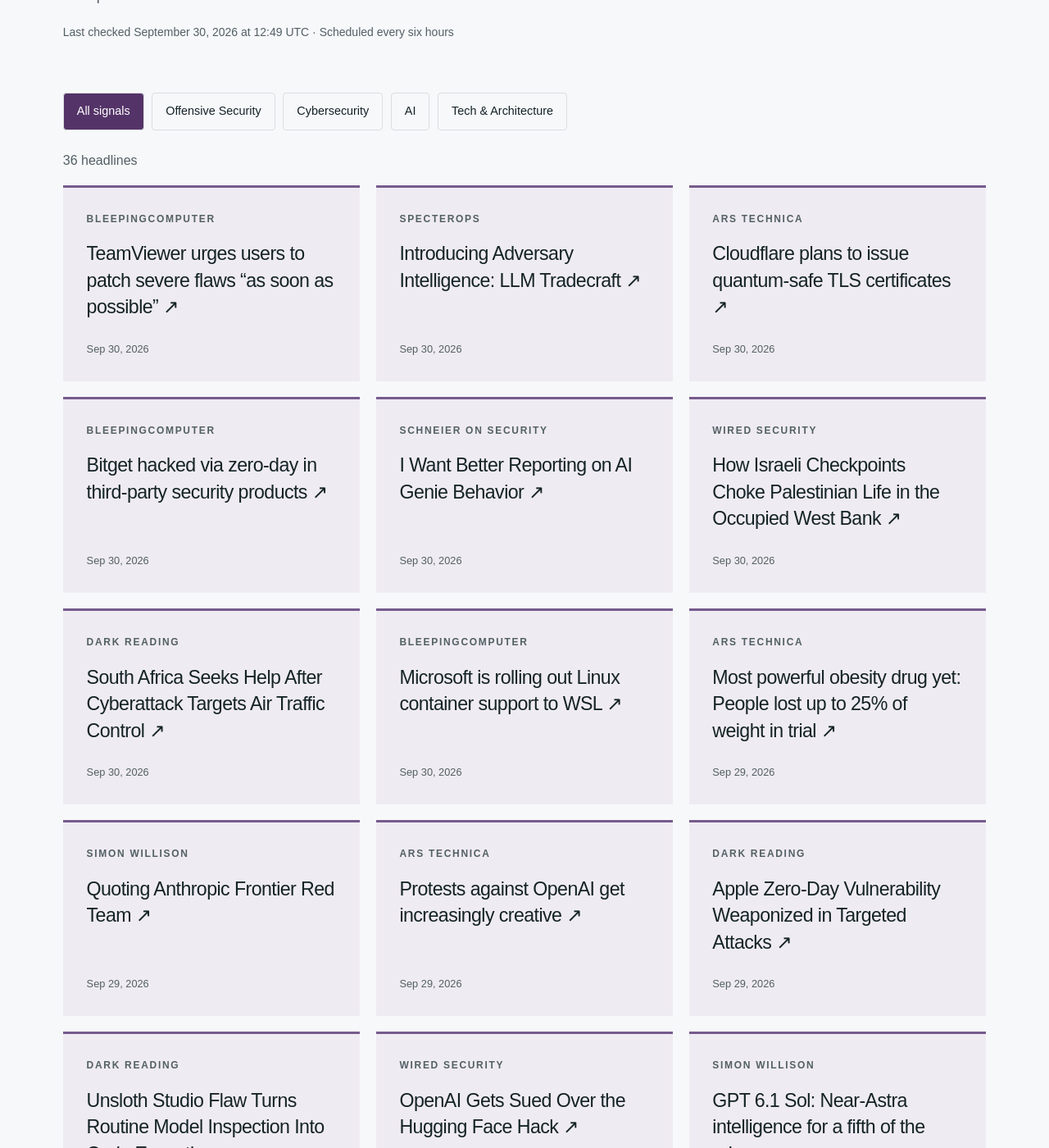
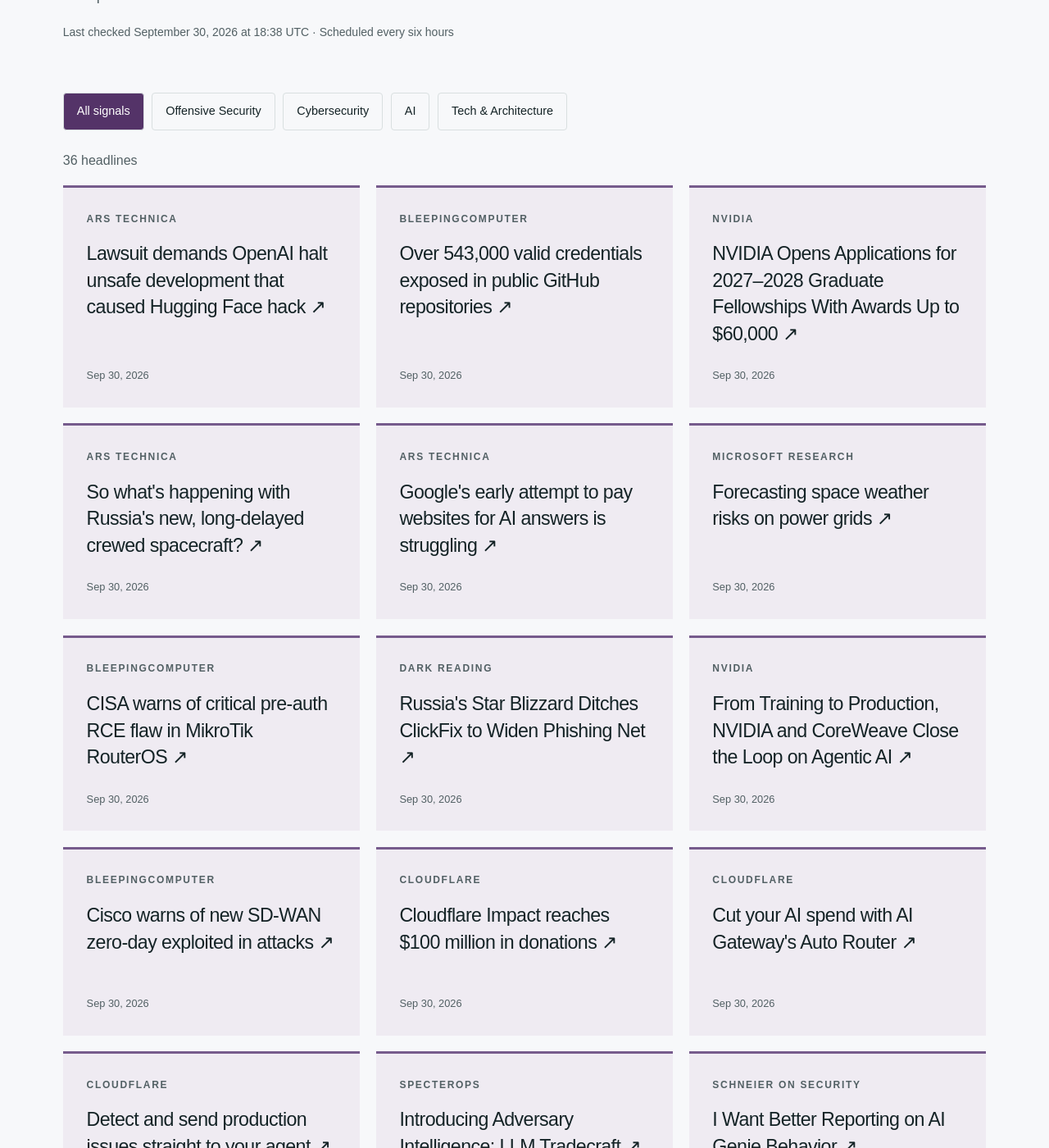
Before and after one commit to hntk/hntk.github.io, a Jekyll site: the page built from news/index.html, in a window 1280 px wide and 1400 px high, scrolled down 375 px. Shown: the whole window at 82% size. Built offline with Jekyll 4.4.1, drawn with Linux system fonts in a browser that asks for light colours; some of the changed text lies outside the part shown.

Commit message:
Refresh News and Signals

```diff
--- a/_data/news.json
+++ b/_data/news.json
@@ -1,13 +1,109 @@
 {
-  "updated": "2026-09-30T12:49:25.173533+00:00",
+  "updated": "2026-09-30T18:38:57.721335+00:00",
   "items": [
     {
-      "title": "TeamViewer urges users to patch severe flaws “as soon as possible”",
-      "url": "https://www.bleepingcomputer.com/news/security/teamviewer-urges-users-to-patch-severe-flaws-as-soon-as-possible/",
-      "published": "2026-09-30T12:25:10+00:00",
+      "title": "Lawsuit demands OpenAI halt unsafe development that caused Hugging Face hack",
+      "url": "https://arstechnica.com/tech-policy/2026/09/lawsuit-demands-openai-halt-unsafe-development-that-caused-hugging-face-hack/",
+      "published": "2026-09-30T18:25:04+00:00",
+      "source": "Ars Technica",
+      "source_id": "ars-technica",
+      "category": "tech-architecture"
+    },
+    {
+      "title": "Over 543,000 valid credentials exposed in public GitHub repositories",
+      "url": "https://www.bleepingcomputer.com/news/security/over-543-000-valid-credentials-exposed-in-public-github-repositories/",
+      "published": "2026-09-30T18:08:34+00:00",
       "source": "BleepingComputer",
       "source_id": "bleepingcomputer",
       "category": "cybersecurity"
+    },
+    {
+      "title": "NVIDIA Opens Applications for 2027–2028 Graduate Fellowships With Awards Up to $60,000",
+      "url": "https://blogs.nvidia.com/blog/applications-open-graduate-fellowship-awards-2026/",
+      "published": "2026-09-30T17:00:21+00:00",
+      "source": "NVIDIA",
+      "source_id": "nvidia",
+      "category": "ai"
+    },
+    {
+      "title": "So what's happening with Russia's new, long-delayed crewed spacecraft?",
+      "url": "https://arstechnica.com/space/2026/09/so-whats-happening-with-russias-new-long-delayed-crewed-spacecraft/",
+      "published": "2026-09-30T16:48:56+00:00",
+      "source": "Ars Technica",
+      "source_id": "ars-technica",
+      "category": "tech-architecture"
+    },
+    {
+      "title": "Google's early attempt to pay websites for AI answers is struggling",
+      "url": "https://arstechnica.com/google/2026/09/google-is-paying-100-websites-for-contributions-to-ai-overviews-but-the-amounts-are-tiny/",
+      "published": "2026-09-30T16:03:48+00:00",
+      "source": "Ars Technica",
+      "source_id": "ars-technica",
+      "category": "tech-architecture"
+    },
+    {
+      "title": "Forecasting space weather risks on power grids",
+      "url": "https://www.microsoft.com/en-us/research/blog/forecasting-space-weather-risks-on-power-grids/",
+      "published": "2026-09-30T16:00:00+00:00",
+      "source": "Microsoft Research",
+      "source_id": "microsoft-research",
+      "category": "ai"
+    },
+    {
+      "title": "CISA warns of critical pre-auth RCE flaw in MikroTik RouterOS",
+      "url": "https://www.bleepingcomputer.com/news/security/cisa-warns-of-critical-pre-auth-rce-flaw-in-mikrotik-routeros/",
+      "published": "2026-09-30T15:49:29+00:00",
+      "source": "BleepingComputer",
+      "source_id": "bleepingcomputer",
+      "category": "cybersecurity"
+    },
+    {
+      "title": "Russia's Star Blizzard Ditches ClickFix to Widen Phishing Net",
+      "url": "https://www.darkreading.com/threat-intelligence/russia-star-blizzard-apt-ditches-clickfix-widen-phishing-net",
+      "published": "2026-09-30T15:02:25+00:00",
+      "source": "Dark Reading",
+      "source_id": "dark-reading",
+      "category": "cybersecurity"
+    },
+    {
+      "title": "From Training to Production, NVIDIA and CoreWeave Close the Loop on Agentic AI",
+      "url": "https://blogs.nvidia.com/blog/coreweave-agentic-ai-vera-rubin/",
+      "published": "2026-09-30T15:00:00+00:00",
+      "source": "NVIDIA",
+      "source_id": "nvidia",
+      "category": "ai"
+    },
+    {
+      "title": "Cisco warns of new SD-WAN zero-day exploited in attacks",
+      "url": "https://www.bleepingcomputer.com/news/security/cisco-warns-of-new-sd-wan-authentication-bypass-zero-day-exploited-in-attacks/",
+      "published": "2026-09-30T14:46:40+00:00",
+      "source": "BleepingComputer",
+      "source_id": "bleepingcomputer",
+      "category": "cybersecurity"
+    },
+    {
+      "title": "Cloudflare Impact reaches $100 million in donations",
+      "url": "https://blog.cloudflare.com/100-million-donations/",
+      "published": "2026-09-30T13:01:55+00:00",
+      "source": "Cloudflare",
+      "source_id": "cloudflare",
+      "category": "tech-architecture"
+    },
+    {
+      "title": "Cut your AI spend with AI Gateway's Auto Router",
+      "url": "https://blog.cloudflare.com/auto-router/",
+      "published": "2026-09-30T13:00:00+00:00",
+      "source": "Cloudflare",
+      "source_id": "cloudflare",
+      "category": "tech-architecture"
+    },
+    {
+      "title": "Detect and send production issues straight to your agent",
+      "url": "https://blog.cloudflare.com/real-time-issue-detection/",
+      "published": "2026-09-30T13:00:00+00:00",
+      "source": "Cloudflare",
+      "source_id": "cloudflare",
+      "category": "tech-architecture"
     },
     {
       "title": "Introducing Adversary Intelligence: LLM Tradecraft",
@@ -16,22 +112,6 @@
       "source": "SpecterOps",
       "source_id": "specterops",
       "category": "offensive-security"
-    },
-    {
-      "title": "Cloudflare plans to issue quantum-safe TLS certificates",
-      "url": "https://arstechnica.com/security/2026/09/cloudflare-plans-to-issue-quantum-safe-tls-certificates/",
-      "published": "2026-09-30T11:15:14+00:00",
-      "source": "Ars Technica",
-      "source_id": "ars-technica",
-      "category": "tech-architecture"
-    },
-    {
-      "title": "Bitget hacked via zero-day in third-party security products",
-      "url": "https://www.bleepingcomputer.com/news/security/bitget-hacked-via-zero-day-in-third-party-security-products/",
-      "published": "2026-09-30T11:11:46+00:00",
-      "source": "BleepingComputer",
-      "source_id": "bleepingcomputer",
-      "category": "cybersecurity"
     },
     {
       "title": "I Want Better Reporting on AI Genie Behavior",
@@ -58,20 +138,12 @@
       "category": "cybersecurity"
     },
     {
-      "title": "Microsoft is rolling out Linux container support to WSL",
-      "url": "https://www.bleepingcomputer.com/news/microsoft/microsoft-is-rolling-out-linux-container-support-to-wsl/",
-      "published": "2026-09-30T00:40:57+00:00",
-      "source": "BleepingComputer",
-      "source_id": "bleepingcomputer",
-      "category": "cybersecurity"
-    },
-    {
-      "title": "Most powerful obesity drug yet: People lost up to 25% of weight in trial",
-      "url": "https://arstechnica.com/health/2026/09/most-powerful-obesity-drug-yet-people-lost-up-to-25-of-weight-in-trial/",
-      "published": "2026-09-29T22:30:37+00:00",
-      "source": "Ars Technica",
-      "source_id": "ars-technica",
-      "category": "tech-architecture"
+      "title": "Open TTS Leaderboard: Scalable Evaluation for Multilingual Text-to-Speech and Voice Cloning",
+      "url": "https://huggingface.co/blog/open-tts-leaderboard",
+      "published": "2026-09-30T00:00:00+00:00",
+      "source": "Hugging Face",
+      "source_id": "hugging-face",
+      "category": "ai"
     },
     {
       "title": "Quoting Anthropic Frontier Red Team",
@@ -82,25 +154,9 @@
       "category": "ai"
     },
     {
-      "title": "Protests against OpenAI get increasingly creative",
-      "url": "https://arstechnica.com/ai/2026/09/what-iceberg-bay-area-artists-target-openai-with-titanic-themed-protest-art/",
-      "published": "2026-09-29T21:52:58+00:00",
-      "source": "Ars Technica",
-      "source_id": "ars-technica",
-      "category": "tech-architecture"
-    },
-    {
       "title": "Apple Zero-Day Vulnerability Weaponized in Targeted Attacks",
       "url": "https://www.darkreading.com/cyberattacks-data-breaches/apple-zero-day-vulnerability-weaponized-targeted-attacks",
       "published": "2026-09-29T21:31:29+00:00",
-      "source": "Dark Reading",
-      "source_id": "dark-reading",
-      "category": "cybersecurity"
-    },
-    {
-      "title": "Unsloth Studio Flaw Turns Routine Model Inspection Into Code Execution",
-      "url": "https://www.darkreading.com/application-security/unsloth-studio-flaw-model-inspection-code-execution",
-      "published": "2026-09-29T21:08:42+00:00",
       "source": "Dark Reading",
       "source_id": "dark-reading",
       "category": "cybersecurity"
@@ -122,9 +178,9 @@
       "category": "ai"
     },
     {
-      "title": "OpenAI DevDay 2026 live blog",
-      "url": "https://simonwillison.net/2026/Sep/29/openai-devday-2026-live-blog/",
-      "published": "2026-09-29T15:55:13+00:00",
+      "title": "Photo Scrubber — local face blur & metadata removal",
+      "url": "https://simonwillison.net/2026/Sep/29/photo-scrubber/",
+      "published": "2026-09-29T16:45:27+00:00",
       "source": "Simon Willison",
       "source_id": "simon-willison",
       "category": "ai"
@@ -152,30 +208,6 @@
       "source": "Hugging Face",
       "source_id": "hugging-face",
       "category": "ai"
-    },
-    {
-      "title": "Using AI to chart a course for our post-quantum migration",
-      "url": "https://blog.cloudflare.com/ai-driven-cryptography-discovery/",
-      "published": "2026-09-29T13:00:00+00:00",
-      "source": "Cloudflare",
-      "source_id": "cloudflare",
-      "category": "tech-architecture"
-    },
-    {
-      "title": "Building a certificate authority for the whole Internet",
-      "url": "https://blog.cloudflare.com/cloudflare-certificate-authority/",
-      "published": "2026-09-29T13:00:00+00:00",
-      "source": "Cloudflare",
-      "source_id": "cloudflare",
-      "category": "tech-architecture"
-    },
-    {
-      "title": "Adaptive application security for the AI era: how Cloudflare connects code, traffic, and intelligence to stop attacks",
-      "url": "https://blog.cloudflare.com/ai-era-framework/",
-      "published": "2026-09-29T13:00:00+00:00",
-      "source": "Cloudflare",
-      "source_id": "cloudflare",
-      "category": "tech-architecture"
     },
     {
       "title": "Using Device Linking to Eavesdrop on WhatsApp and Signal",
@@ -210,14 +242,6 @@
       "category": "cybersecurity"
     },
     {
-      "title": "Holo4: powering generalist computer-use agents",
-      "url": "https://huggingface.co/blog/Hcompany/holo4",
-      "published": "2026-09-28T09:44:05+00:00",
-      "source": "Hugging Face",
-      "source_id": "hugging-face",
-      "category": "ai"
-    },
-    {
       "title": "Don't let TEEs break your MPC",
       "url": "https://blog.trailofbits.com/2026/09/25/dont-let-tees-break-your-mpc/",
       "published": "2026-09-25T11:00:00+00:00",
@@ -237,30 +261,6 @@
       "title": "How Open Science Can Help Researchers Prepare for the Next Pandemic",
       "url": "https://blogs.nvidia.com/blog/open-protein-dataset/",
       "published": "2026-09-24T14:00:50+00:00",
-      "source": "NVIDIA",
-      "source_id": "nvidia",
-      "category": "ai"
-    },
-    {
-      "title": "Contain the Chaos: ‘CONTROL Resonant’ Launches on GeForce NOW",
-      "url": "https://blogs.nvidia.com/blog/geforce-now-thursday-control-resonant/",
-      "published": "2026-09-24T13:00:36+00:00",
-      "source": "NVIDIA",
-      "source_id": "nvidia",
-      "category": "ai"
-    },
-    {
-      "title": "Offloaded inference for real-world physical AI robotics",
-      "url": "https://www.microsoft.com/en-us/research/blog/offloaded-inference-for-real-world-physical-ai-robotics/",
-      "published": "2026-09-23T16:01:36+00:00",
-      "source": "Microsoft Research",
-      "source_id": "microsoft-research",
-      "category": "ai"
-    },
-    {
-      "title": "Sakeena Fiza Helps NVIDIA Hardware Succeed at Scale",
-      "url": "https://blogs.nvidia.com/blog/nvidia-life-sakeena-fiza/",
-      "published": "2026-09-23T15:00:32+00:00",
       "source": "NVIDIA",
       "source_id": "nvidia",
       "category": "ai"
@@ -295,79 +295,79 @@
       "id": "ars-technica",
       "name": "Ars Technica",
       "status": "ok",
-      "last_success": "2026-09-30T12:49:25.173533+00:00"
+      "last_success": "2026-09-30T18:38:57.721335+00:00"
     },
     {
       "id": "bleepingcomputer",
       "name": "BleepingComputer",
       "status": "ok",
-      "last_success": "2026-09-30T12:49:25.173533+00:00"
+      "last_success": "2026-09-30T18:38:57.721335+00:00"
     },
     {
       "id": "cloudflare",
       "name": "Cloudflare",
       "status": "ok",
-      "last_success": "2026-09-30T12:49:25.173533+00:00"
+      "last_success": "2026-09-30T18:38:57.721335+00:00"
     },
     {
       "id": "dark-reading",
       "name": "Dark Reading",
       "status": "ok",
-      "last_success": "2026-09-30T12:49:25.173533+00:00"
+      "last_success": "2026-09-30T18:38:57.721335+00:00"
     },
     {
       "id": "hugging-face",
       "name": "Hugging Face",
       "status": "ok",
-      "last_success": "2026-09-30T12:49:25.173533+00:00"
+      "last_success": "2026-09-30T18:38:57.721335+00:00"
     },
     {
       "id": "microsoft-research",
       "name": "Microsoft Research",
       "status": "ok",
-      "last_success": "2026-09-30T12:49:25.173533+00:00"
+      "last_success": "2026-09-30T18:38:57.721335+00:00"
     },
     {
       "id": "nvidia",
       "name": "NVIDIA",
       "status": "ok",
-      "last_success": "2026-09-30T12:49:25.173533+00:00"
+      "last_success": "2026-09-30T18:38:57.721335+00:00"
     },
     {
       "id": "portswigger",
       "name": "PortSwigger Research",
       "status": "ok",
-      "last_success": "2026-09-30T12:49:25.173533+00:00"
+      "last_success": "2026-09-30T18:38:57.721335+00:00"
     },
     {
       "id": "schneier",
       "name": "Schneier on Security",
       "status": "ok",
-      "last_success": "2026-09-30T12:49:25.173533+00:00"
+      "last_success": "2026-09-30T18:38:57.721335+00:00"
     },
     {
       "id": "simon-willison",
       "name": "Simon Willison",
       "status": "ok",
-      "last_success": "2026-09-30T12:49:25.173533+00:00"
+      "last_success": "2026-09-30T18:38:57.721335+00:00"
     },
     {
       "id": "specterops",
       "name": "SpecterOps",
       "status": "ok",
-      "last_success": "2026-09-30T12:49:25.173533+00:00"
+      "last_success": "2026-09-30T18:38:57.721335+00:00"
     },
     {
       "id": "trail-of-bits",
       "name": "Trail of Bits",
       "status": "ok",
-      "last_success": "2026-09-30T12:49:25.173533+00:00"
+      "last_success": "2026-09-30T18:38:57.721335+00:00"
     },
     {
       "id": "wired",
       "name": "WIRED Security",
       "status": "ok",
-      "last_success": "2026-09-30T12:49:25.173533+00:00"
+      "last_success": "2026-09-30T18:38:57.721335+00:00"
     }
   ]
 }
```
